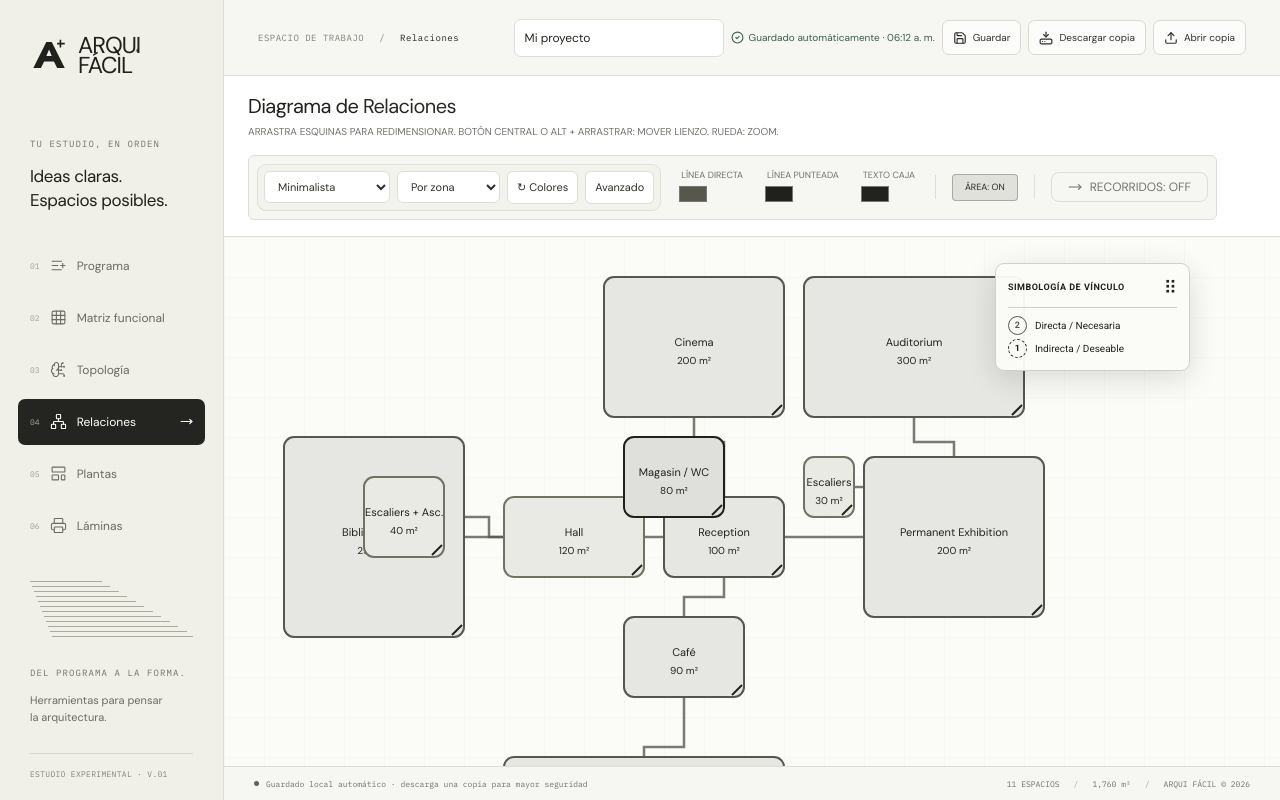
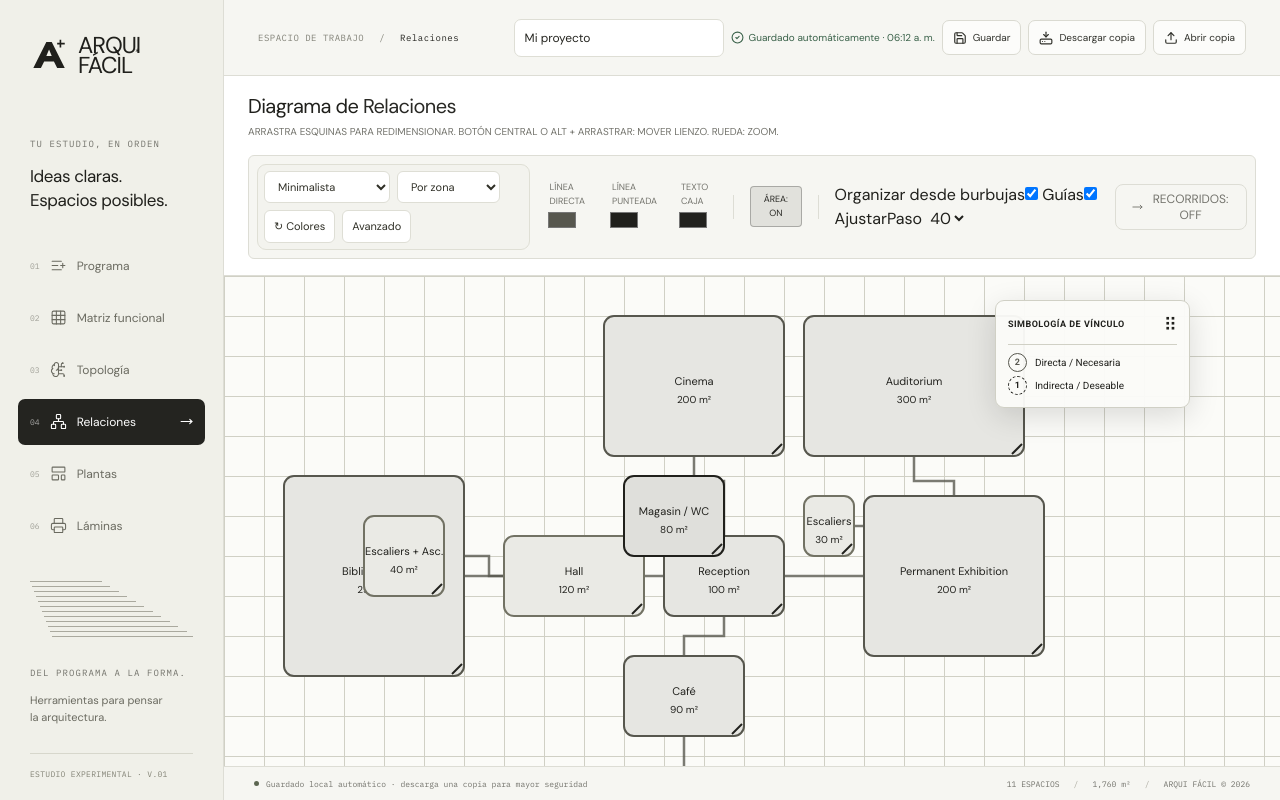
Before and after one commit to yhovelalex-lgtm/ARQUI-FACIL-APP-PARA-PROGRAMA-ARQUITECTONICO, a React (Vite) app: page / in a window 1280 px wide. Both pictures are taken after a click on the button "04 Relaciones". Built offline with nearby package versions, Linux system fonts and the light colour scheme.

Commit message:
feat: organizar relaciones desde burbujas con guías ortogonales y cuadrícula

```diff
--- a/src/App.jsx
+++ b/src/App.jsx
@@ -3,6 +3,7 @@ import ProjectSaveControls from './ProjectSaveControls.jsx';
 import { PROJECT_FIELDS, loadProjectFromBrowser, saveProjectToBrowser, makeProjectEnvelope, parseProjectFile } from './projectPersistence.js';
 import { MatrixDiamond, TopologyArtwork, FlowArtwork, LegendOverlay, GraphicStyleControls, relationKey } from './Visuals.jsx';
 import PrintStudioView from './PrintStudio.jsx';
+import { layoutFlowFromBubbles, alignFlowNode } from './flowLayout.js';
 import './visuals.css';
 import { Plus, Trash2, Grid, Network, ListPlus, Play, BrainCircuit, Sparkles, Loader2, Settings2, Square, LayoutTemplate, Printer, FileSpreadsheet, ZoomIn, Palette, ImagePlus, Shuffle, MoveRight } from 'lucide-react';
 
@@ -130,6 +131,9 @@ export default function App() {
   const [matrixTriangular,setMatrixTriangular]=useState(() => savedValue('matrixTriangular',true)),[topologyNodes,setTopologyNodes]=useState(() => savedValue('topologyNodes',[]));
   const [matrixDisplayMode,setMatrixDisplayMode]=useState(() => savedValue('matrixDisplayMode','both'));
   const [showGooey,setShowGooey]=useState(() => savedValue('showGooey',true)),[gooeyStrength,setGooeyStrength]=useState(() => savedValue('gooeyStrength',1.8)),[showFlows,setShowFlows]=useState(() => savedValue('showFlows',false));
+  const [flowGuides,setFlowGuides]=useState(() => savedValue('flowGuides',true));
+  const [flowSnap,setFlowSnap]=useState(() => savedValue('flowSnap',true));
+  const [flowGridSize,setFlowGridSize]=useState(() => savedValue('flowGridSize',40));
   const [legendPositions,setLegendPositions]=useState(() => savedValue('legendPositions',{matrix:{x:72,y:3},topology:{x:73,y:5},flowdiagram:{x:73,y:5}}));
   const [printSelectedViews,setPrintSelectedViews]=useState(() => savedValue('printSelectedViews',{program:false,matrix:true,flowdiagram:true,topology:true,floorplan:false}));
   const [printPageFormat,setPrintPageFormat]=useState(() => savedValue('printPageFormat',{w:420,h:297}));
@@ -155,7 +159,7 @@ export default function App() {
   const projectSnapshot={
     projectName,activeTab,spaces,matrix,floorPlanProposals,colorMode,colorSeed,
     styleOverrides,matrixTriangular,topologyNodes,matrixDisplayMode,showGooey,
-    gooeyStrength,showFlows,legendPositions,printSelectedViews,printPageFormat,
+    gooeyStrength,showFlows,flowGuides,flowSnap,flowGridSize,legendPositions,printSelectedViews,printPageFormat,
     printDpi,printLegendPlacement,selectedPaletteId,customPalette,extractedColors,customBgMode,
     showAreaText,topologyTextPos,topologyTextSize,typography
   };
@@ -184,7 +188,7 @@ export default function App() {
     return ()=>clearTimeout(timer);
   },[projectName,activeTab,spaces,matrix,floorPlanProposals,colorMode,colorSeed,
     styleOverrides,matrixTriangular,topologyNodes,matrixDisplayMode,showGooey,
-    gooeyStrength,showFlows,legendPositions,printSelectedViews,printPageFormat,
+    gooeyStrength,showFlows,flowGuides,flowSnap,flowGridSize,legendPositions,printSelectedViews,printPageFormat,
     printDpi,printLegendPlacement,selectedPaletteId,customPalette,extractedColors,customBgMode,
     showAreaText,topologyTextPos,topologyTextSize,typography,persistNow]);
 
@@ -218,7 +222,7 @@ export default function App() {
         floorPlanProposals:setFloorPlanProposals,colorMode:setColorMode,colorSeed:setColorSeed,
         styleOverrides:setStyleOverrides,matrixTriangular:setMatrixTriangular,topologyNodes:setTopologyNodes,
         matrixDisplayMode:setMatrixDisplayMode,showGooey:setShowGooey,gooeyStrength:setGooeyStrength,
-        showFlows:setShowFlows,legendPositions:setLegendPositions,
+        showFlows:setShowFlows,flowGuides:setFlowGuides,flowSnap:setFlowSnap,flowGridSize:setFlowGridSize,legendPositions:setLegendPositions,
         printLegendPlacement:setPrintLegendPlacement,
         printSelectedViews:setPrintSelectedViews,printPageFormat:setPrintPageFormat,printDpi:setPrintDpi,
         selectedPaletteId:setSelectedPaletteId,customPalette:setCustomPalette,extractedColors:setExtractedColors,
@@ -354,7 +358,7 @@ export default function App() {
         {activeTab === 'spaces' && <SpacesView spaces={spaces} addSpace={addSpace} removeSpace={removeSpace} handleSpaceUpdate={handleSpaceUpdate} colorMode={colorMode} setColorMode={setColorMode} getSpaceColor={getSpaceColor} currentPalette={currentPalette} onExcelImport={handleExcelImport} importPreviewData={importPreviewData} importHeaders={importHeaders} importMapping={importMapping} setImportMapping={setImportMapping} confirmImport={confirmImport} cancelImport={() => setImportPreviewData(null)} importSheetNames={importSheetNames} selectedSheet={selectedSheet} onSheetChange={(e) => processExcelSheet(importWorkbook, e.target.value)} setSpaces={setSpaces} isGeneratingAI={isGeneratingAI} setIsGeneratingAI={setIsGeneratingAI} />}
         {activeTab === 'matrix' && <MatrixView spaces={spaces} getRelation={getRelation} cycleRelation={cycleRelation} currentPalette={currentPalette} getSpaceColor={getSpaceColor} isGeneratingMatrix={isGeneratingMatrix} setIsGeneratingMatrix={setIsGeneratingMatrix} setMatrix={setMatrix}  isTriangular={matrixTriangular} setIsTriangular={setMatrixTriangular} colors={colors} typography={typography} legendPosition={legendPositions.matrix} onLegendPositionChange={changeLegend('matrix')} controls={graphicControls} displayMode={matrixDisplayMode} setDisplayMode={setMatrixDisplayMode} />}
         {activeTab === 'diagram' && <DiagramView spaces={spaces} matrix={matrix} currentPalette={currentPalette} getSpaceColor={getSpaceColor} onNodesChange={setTopologyNodes} showAreaText={showAreaText} setShowAreaText={setShowAreaText} topologyTextPos={topologyTextPos} setTopologyTextPos={setTopologyTextPos} topologyTextSize={topologyTextSize} setTopologyTextSize={setTopologyTextSize}  savedNodes={topologyNodes} showGooey={showGooey} setShowGooey={setShowGooey} gooeyStrength={gooeyStrength} setGooeyStrength={setGooeyStrength} colors={colors} typography={typography} legendPosition={legendPositions.topology} onLegendPositionChange={changeLegend('topology')} controls={graphicControls} />}
-        {activeTab === 'flowdiagram' && <FlowDiagramView spaces={spaces} matrix={matrix} currentPalette={currentPalette} getSpaceColor={getSpaceColor} onUpdatePosition={handleSpacePositionUpdate} onUpdateSize={handleSpaceSizeUpdate} showAreaText={showAreaText} setShowAreaText={setShowAreaText}  showFlows={showFlows} setShowFlows={setShowFlows} colors={colors} typography={typography} setStyleOverrides={setStyleOverrides} legendPosition={legendPositions.flowdiagram} onLegendPositionChange={changeLegend('flowdiagram')} controls={graphicControls} />}
+        {activeTab === 'flowdiagram' && <FlowDiagramView spaces={spaces} matrix={matrix} currentPalette={currentPalette} getSpaceColor={getSpaceColor} onUpdatePosition={handleSpacePositionUpdate} onUpdateSize={handleSpaceSizeUpdate} onApplyLayout={setSpaces} topologyNodes={topologyNodes} flowGuides={flowGuides} setFlowGuides={setFlowGuides} flowSnap={flowSnap} setFlowSnap={setFlowSnap} flowGridSize={flowGridSize} setFlowGridSize={setFlowGridSize} showAreaText={showAreaText} setShowAreaText={setShowAreaText}  showFlows={showFlows} setShowFlows={setShowFlows} colors={colors} typography={typography} setStyleOverrides={setStyleOverrides} legendPosition={legendPositions.flowdiagram} onLegendPositionChange={changeLegend('flowdiagram')} controls={graphicControls} />}
         {activeTab === 'floorplan' && <FloorPlanView spaces={spaces} matrix={matrix} proposals={floorPlanProposals} setProposals={setFloorPlanProposals} currentPalette={currentPalette} getSpaceColor={getSpaceColor} />}
         {activeTab === 'print' && <PrintStudioView spaces={spaces} matrix={matrix} getRelation={getRelation} floorPlanProposals={floorPlanProposals} currentPalette={currentPalette} getSpaceColor={getSpaceColor} selectedPaletteId={selectedPaletteId} setSelectedPaletteId={setSelectedPaletteId} customPalette={customPalette} handleImageUpload={handleImageUpload} shuffleCustomPalette={shuffleCustomPalette} customBgMode={customBgMode} setCustomBackground={setCustomBackground} showAreaText={showAreaText} topologyTextPos={topologyTextPos} topologyTextSize={topologyTextSize}  matrixTriangular={matrixTriangular} topologyNodes={topologyNodes} showGooey={showGooey} gooeyStrength={gooeyStrength} showFlows={showFlows} colors={colors} typography={typography} legendPositions={legendPositions} graphicControls={graphicControls} selectedViews={printSelectedViews} setSelectedViews={setPrintSelectedViews} pageFormat={printPageFormat} setPageFormat={setPrintPageFormat} printDpi={printDpi} setPrintDpi={setPrintDpi} matrixDisplayMode={matrixDisplayMode} printLegendPlacement={printLegendPlacement} setPrintLegendPlacement={setPrintLegendPlacement} />}
         </div>
@@ -660,14 +664,14 @@ function DiagramView({ spaces, matrix, currentPalette, getSpaceColor, onNodesCha
 // ==========================================
 // VISTA 4: DIAGRAMA DE RELACIONES
 // ==========================================
-function FlowDiagramView({ spaces, matrix, currentPalette, getSpaceColor, onUpdatePosition, onUpdateSize, showAreaText, setShowAreaText, showFlows, setShowFlows, colors, setStyleOverrides, legendPosition, onLegendPositionChange, controls, typography }) {
+function FlowDiagramView({ spaces, matrix, currentPalette, getSpaceColor, onUpdatePosition, onUpdateSize, onApplyLayout, topologyNodes, flowGuides, setFlowGuides, flowSnap, setFlowSnap, flowGridSize, setFlowGridSize, showAreaText, setShowAreaText, showFlows, setShowFlows, colors, setStyleOverrides, legendPosition, onLegendPositionChange, controls, typography }) {
   const containerRef = useRef(null);
   const onColorChange=(field,value)=>setStyleOverrides(prev=>({...prev,[field]:value}));
   const [draggingId, setDraggingId] = useState(null); const [resizingId, setResizingId] = useState(null); const mouseOffset = useRef({ x: 0, y: 0 });
   const [zoom, setZoom] = useState(1); const [cameraOffset, setCameraOffset] = useState({ x: 0, y: 0 }); const isPanning = useRef(false); const panStart = useRef({ x: 0, y: 0 });
 
+  const [alignment,setAlignment]=useState({vertical:null,horizontal:null});
   useCanvasWheelZoom(containerRef, setZoom, spaces.length > 0);
-
 
   const drawOrthogonalLine = (n1, n2) => { const cx1 = n1.x + n1.w / 2, cy1 = n1.y + n1.h / 2, cx2 = n2.x + n2.w / 2, cy2 = n2.y + n2.h / 2; if (Math.abs(cx1 - cx2) > Math.abs(cy1 - cy2)) return `M ${cx1} ${cy1} H ${(cx1 + cx2) / 2} V ${cy2} H ${cx2}`; else return `M ${cx1} ${cy1} V ${(cy1 + cy2) / 2} H ${cx2} V ${cy2}`; };
   const drawOrganicCurve = (n1, n2) => { const cx1 = n1.x + n1.w / 2, cy1 = n1.y + n1.h / 2, cx2 = n2.x + n2.w / 2, cy2 = n2.y + n2.h / 2; return `M ${cx1} ${cy1} C ${cx1 + (cx2-cx1)/2} ${cy1}, ${cx1 + (cx2-cx1)/2} ${cy2}, ${cx2} ${cy2}`; };
@@ -681,10 +685,21 @@ function FlowDiagramView({ spaces, matrix, currentPalette, getSpaceColor, onUpda
       const dx = e.clientX - panStart.current.x, dy = e.clientY - panStart.current.y;
       panStart.current = { x: e.clientX, y: e.clientY };
       setCameraOffset(prev => ({ x: prev.x + dx, y: prev.y + dy }));
-    } else if (draggingId) { const coords = getMouseCoord(e); onUpdatePosition(draggingId, coords.x - mouseOffset.current.x, coords.y - mouseOffset.current.y); }
+    } else if (draggingId) {
+      const coords=getMouseCoord(e),node=spaces.find(s=>s.id===draggingId);
+      if(!node)return;
+      const point=alignFlowNode(node,spaces.filter(s=>s.id!==draggingId),coords.x-mouseOffset.current.x,coords.y-mouseOffset.current.y,{grid:flowGridSize,snap:flowSnap,guides:flowGuides,tolerance:12/zoom});
+      onUpdatePosition(draggingId,point.x,point.y);
+      setAlignment({vertical:point.vertical,horizontal:point.horizontal});
+    }
     else if (resizingId) { const coords = getMouseCoord(e); onUpdateSize(resizingId, coords.x - mouseOffset.current.x, coords.y - mouseOffset.current.y); }
   };
-  const handleContainerPointerUp = (e) => { if (isPanning.current) { if (e.currentTarget.hasPointerCapture(e.pointerId)) e.currentTarget.releasePointerCapture(e.pointerId); isPanning.current = false; } setDraggingId(null); setResizingId(null); };
+  const handleContainerPointerUp = (e) => { if (isPanning.current) { if (e.currentTarget.hasPointerCapture(e.pointerId)) e.currentTarget.releasePointerCapture(e.pointerId); isPanning.current = false; } setDraggingId(null); setResizingId(null); setAlignment({vertical:null,horizontal:null}); };
+  const copyBubbleLayout=()=>{
+    if(!window.confirm('Se organizará el diagrama de relaciones según las posiciones de las burbujas. Se reemplazarán las posiciones actuales. ¿Continuar?'))return;
+    onApplyLayout(layoutFlowFromBubbles(spaces,topologyNodes,flowGridSize));
+    setCameraOffset({x:0,y:0});setZoom(1);
+  };
 
   if (spaces.length === 0) return <div className="p-8 text-center text-[#73736c]">Defina espacios primero.</div>;
   return (
@@ -699,13 +714,22 @@ function FlowDiagramView({ spaces, matrix, currentPalette, getSpaceColor, onUpda
           <div className="w-px h-6 bg-[#ddddd5]"></div>
           <button onClick={() => setShowAreaText(!showAreaText)} className={`px-3 py-1.5 rounded text-[9px] font-bold uppercase transition-all border ${showAreaText ? 'bg-[#292925]/10 text-[#292925] border-[#292925]/30' : 'bg-[#f6f6f2] text-[#73736c] border-[#ddddd5] hover:text-[#20201c]'}`}>Área: {showAreaText ? 'ON' : 'OFF'}</button>
           <div className="w-px h-6 bg-[#ddddd5]"></div>
-          <button onClick={() => setShowFlows(!showFlows)} className={`px-4 py-1.5 rounded-lg font-bold flex items-center gap-2 text-xs transition-all ${showFlows ? 'bg-[#242420] text-[#f6f6f2]' : 'text-[#73736c] border border-[#ddddd5] hover:text-[#20201c]'}`}><MoveRight size={14} /> RECORRIDOS: {showFlows ? 'ON' : 'OFF'}</button>
+          <div className="af-flow-layout-options" role="group" aria-label="Organización ortogonal">
+             <button type="button" aria-label="Organizar según burbujas" className="af-flow-tool-button" onClick={copyBubbleLayout}>Organizar desde burbujas</button>
+             <label className="af-flow-checkbox"><input type="checkbox" aria-label="Guías ortogonales" checked={flowGuides} onChange={e=>setFlowGuides(e.target.checked)}/> Guías</label>
+             <label className="af-flow-checkbox"><input type="checkbox" aria-label="Ajustar a cuadrícula" checked={flowSnap} onChange={e=>setFlowSnap(e.target.checked)}/> Ajustar</label>
+             <label className="af-flow-grid-control">Paso <select aria-label="Paso de cuadrícula" value={flowGridSize} onChange={e=>setFlowGridSize(Number(e.target.value))}><option value={20}>20</option><option value={40}>40</option><option value={80}>80</option></select></label>
+           </div><button onClick={() => setShowFlows(!showFlows)} className={`px-4 py-1.5 rounded-lg font-bold flex items-center gap-2 text-xs transition-all ${showFlows ? 'bg-[#242420] text-[#f6f6f2]' : 'text-[#73736c] border border-[#ddddd5] hover:text-[#20201c]'}`}><MoveRight size={14} /> RECORRIDOS: {showFlows ? 'ON' : 'OFF'}</button>
         </div>
       </div>
       <div className={`flex-1 overflow-hidden relative touch-none ${isPanning.current ? 'cursor-grabbing' : 'cursor-crosshair'}`} ref={containerRef} onPointerDown={handleContainerPointerDown} onPointerMove={handleContainerPointerMove} onPointerUp={handleContainerPointerUp} onPointerCancel={handleContainerPointerUp} onMouseDown={e=>{if(e.button===1)e.preventDefault();}} onAuxClick={e=>{if(e.button===1)e.preventDefault();}}>
-         <div className="absolute inset-0 opacity-10 pointer-events-none" style={{ backgroundImage: `linear-gradient(${currentPalette.lines} 1px, transparent 1px), linear-gradient(90deg, ${currentPalette.lines} 1px, transparent 1px)`, backgroundSize: `${40*zoom}px ${40*zoom}px`, backgroundPosition: `${cameraOffset.x}px ${cameraOffset.y}px` }}></div>
+         {flowGuides&&<div className="absolute inset-0 pointer-events-none af-flow-grid" data-testid="flow-grid" style={{ backgroundImage: `linear-gradient(${currentPalette.lines} 1px, transparent 1px), linear-gradient(90deg, ${currentPalette.lines} 1px, transparent 1px)`, backgroundSize: `${flowGridSize*zoom}px ${flowGridSize*zoom}px`, backgroundPosition: `${cameraOffset.x}px ${cameraOffset.y}px` }}></div>}
          <div className="absolute inset-0 origin-top-left" style={{ transform: `translate(${cameraOffset.x}px, ${cameraOffset.y}px) scale(${zoom})` }}>
-           <FlowArtwork spaces={spaces} matrix={matrix} getSpaceColor={getSpaceColor} palette={currentPalette} colors={colors} showAreaText={showAreaText} showFlows={showFlows} labelTextSize={typography.labelSize} areaTextSize={typography.areaSize} onNodePointerDown={handlePointerDownNode} onResizePointerDown={handlePointerDownResize} hoveredId={draggingId||resizingId}/>
+           {flowGuides && (alignment.vertical!==null || alignment.horizontal!==null) && <svg data-testid="flow-alignment-guides" className="absolute inset-0 overflow-visible pointer-events-none" width="4000" height="4000" viewBox="0 0 4000 4000" aria-label="Guías de alineación">
+              {alignment.vertical!==null&&<line x1={alignment.vertical} x2={alignment.vertical} y1="0" y2="4000" stroke={colors.direct} strokeWidth={1.2} strokeDasharray="8 5" opacity=".65"/>}
+              {alignment.horizontal!==null&&<line x1="0" x2="4000" y1={alignment.horizontal} y2={alignment.horizontal} stroke={colors.direct} strokeWidth={1.2} strokeDasharray="8 5" opacity=".65"/>}
+            </svg>}
+            <FlowArtwork spaces={spaces} matrix={matrix} getSpaceColor={getSpaceColor} palette={currentPalette} colors={colors} showAreaText={showAreaText} showFlows={showFlows} labelTextSize={typography.labelSize} areaTextSize={typography.areaSize} onNodePointerDown={handlePointerDownNode} onResizePointerDown={handlePointerDownResize} hoveredId={draggingId||resizingId}/>
         </div>
            <LegendOverlay palette={{...currentPalette,bg:colors.legendBg,lines:colors.legendBorder}} position={legendPosition} onPositionChange={onLegendPositionChange} items={[{code:'2',text:'Directa / Necesaria',color:colors.direct},{code:'1',text:'Indirecta / Deseable',color:colors.indirect}]}/>
        </div>
```
